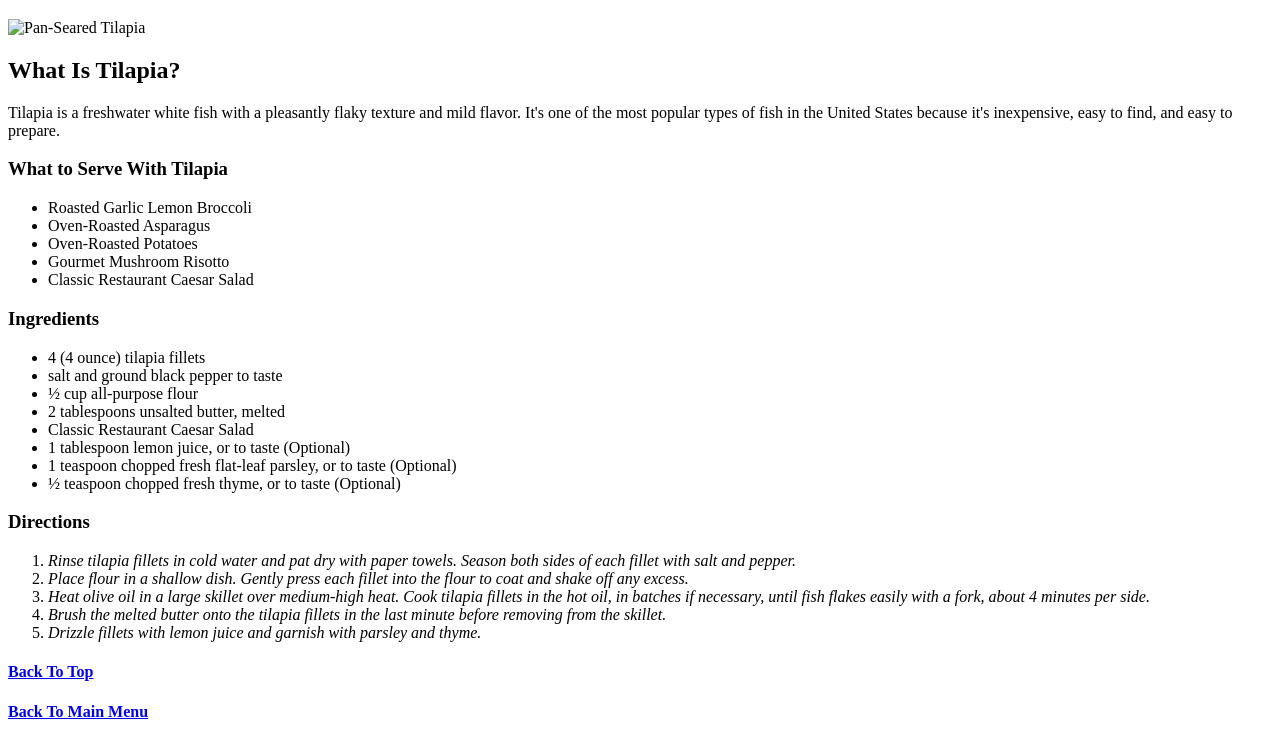
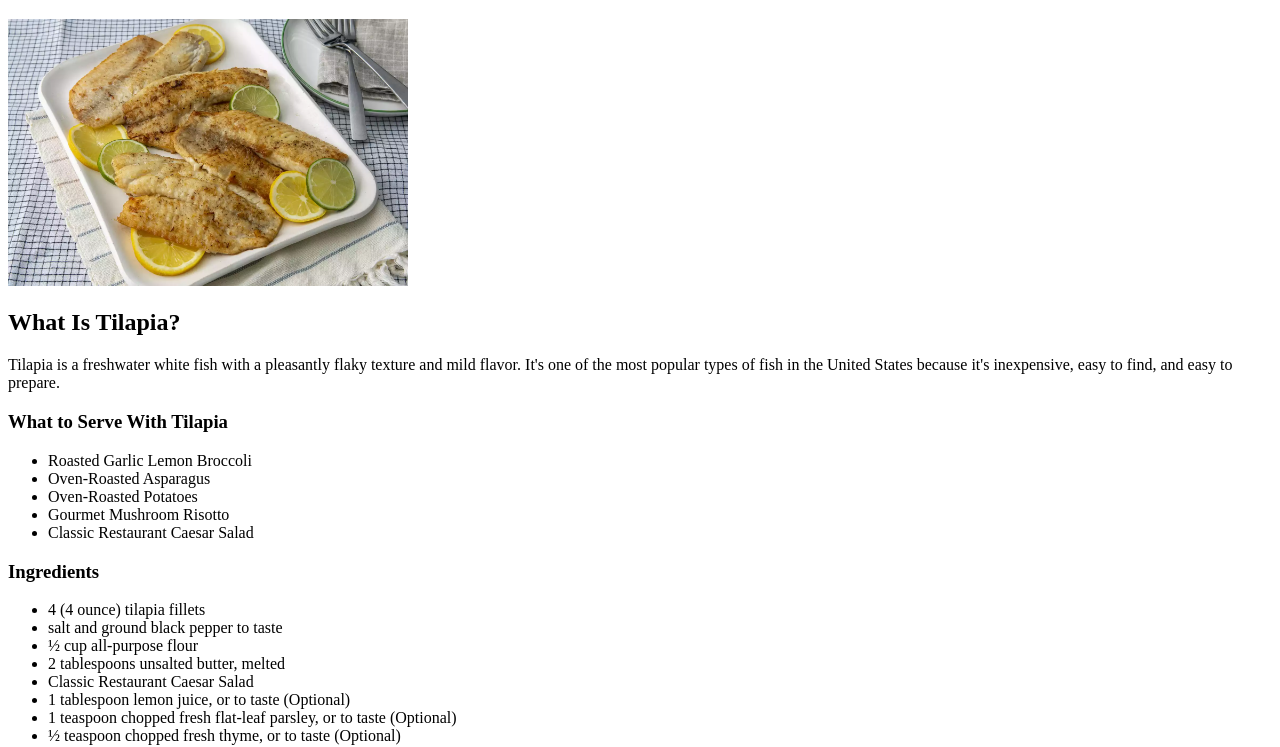
Before and after one commit to SSANDEEPR/odin-recipes, a plain HTML site: page recipes/pan.html in a window 1280 px wide. Shown: the part 61-808 px from the top of the page. Drawn offline with Linux system fonts and the light colour scheme.

Commit message:
Update pan.html

```diff
--- a/recipes/pan.html
+++ b/recipes/pan.html
@@ -6,7 +6,7 @@
     </head>
     <body>
         <h1>Pan-Seared Tilapia</h1>
-            <img src="../img/pan.jpeg" style="width: 400px; height: 350;" alt="Pan-Seared Tilapia">
+            <img src="../img/pan.jpg" style="width: 400px; height: 350;" alt="Pan-Seared Tilapia">
 
         <h2>What Is Tilapia?</h2>
             <p>Tilapia is a freshwater white fish with a pleasantly flaky texture and mild flavor.
```
